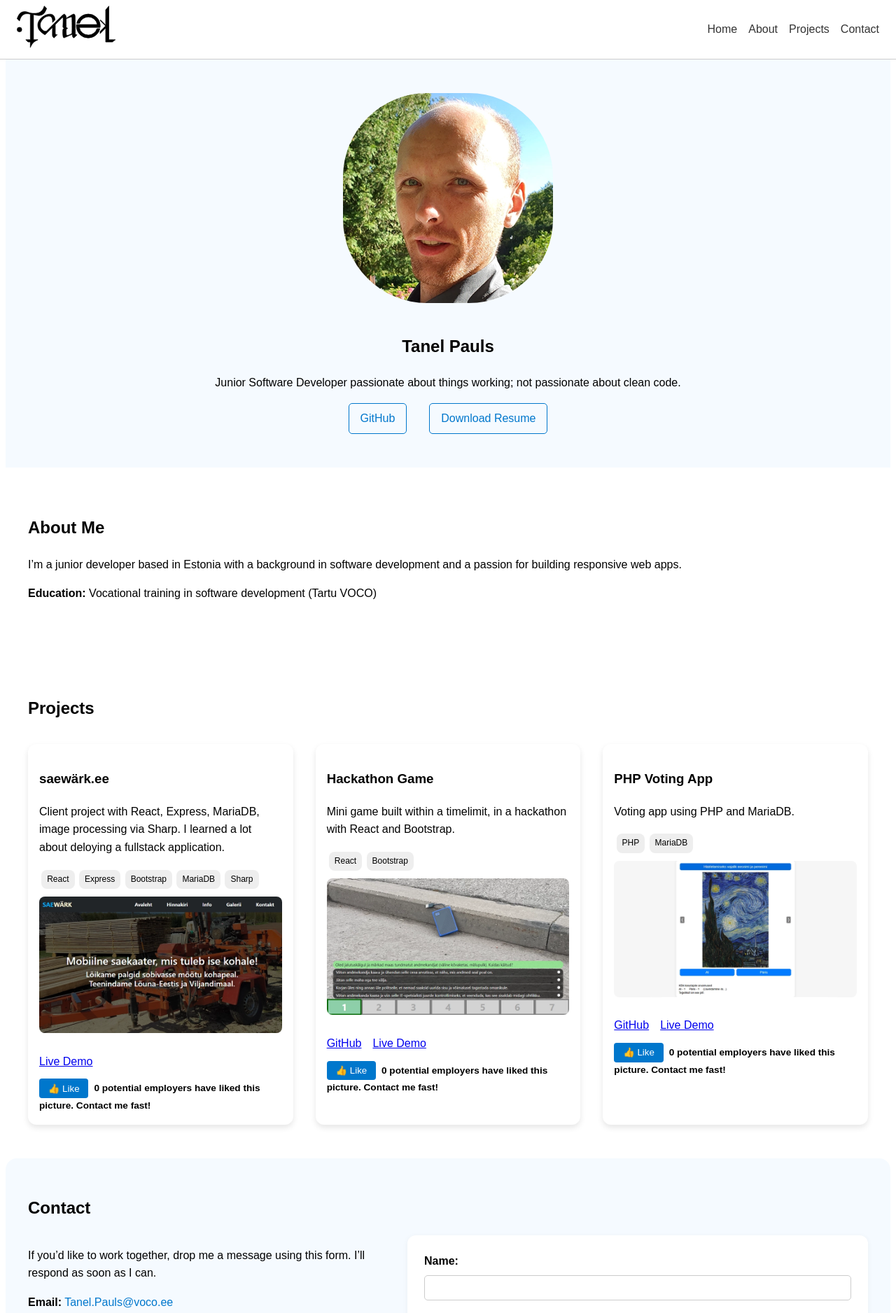
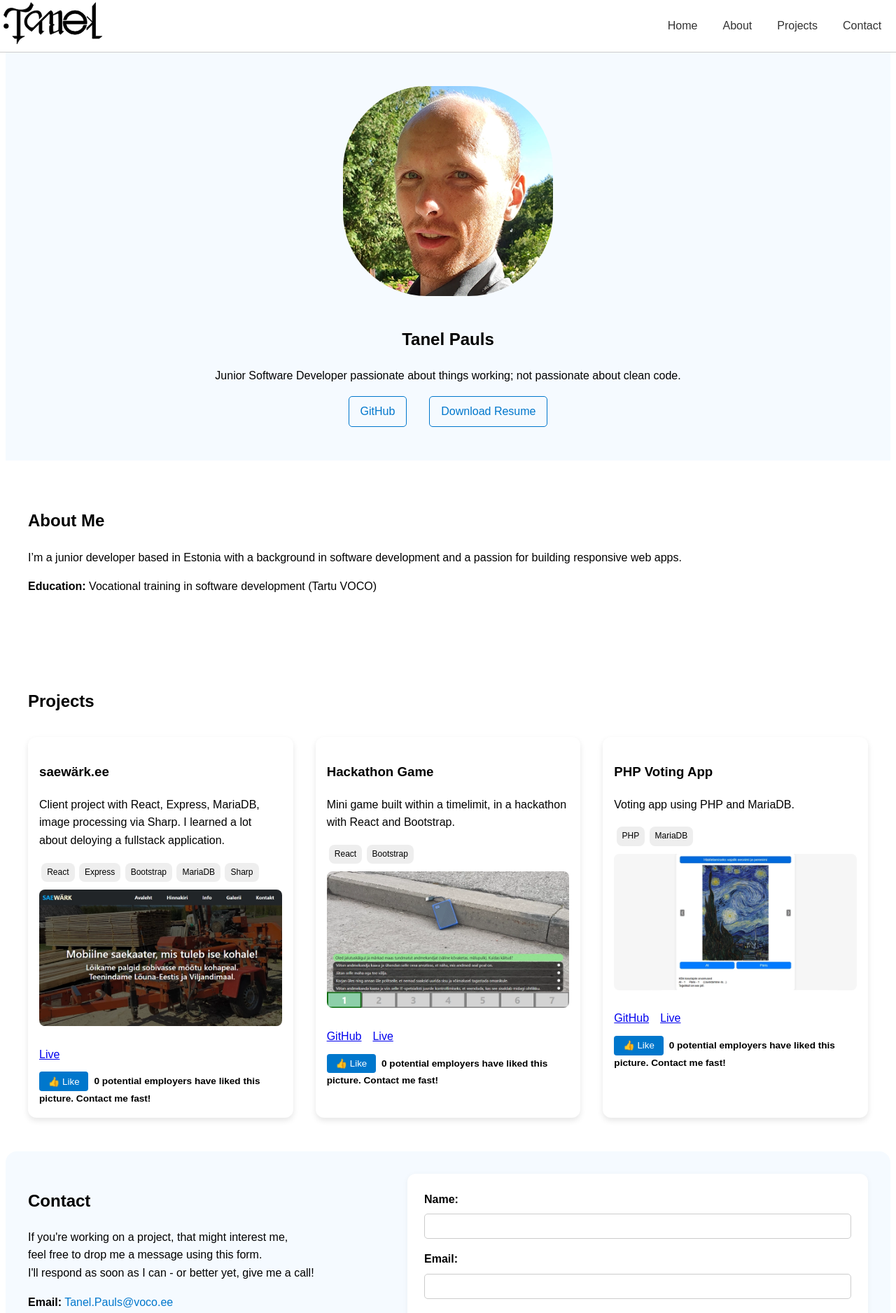
Before and after one commit to TanelPauls/portfolio, a React (Vite) app: page / in a window 1280 px wide. Shown: the top 1876 px of the page at 70% size. Built offline with nearby package versions, Linux system fonts and the light colour scheme; no server answers.

Commit message:
changed navlinks

```diff
--- a/src/App.jsx
+++ b/src/App.jsx
@@ -53,7 +53,6 @@ function App() {
         <Projects />
 
         <section id="contact" className="section contact">
-          <h2>Contact</h2>
           <ContactForm />
         </section>
       </main>
--- a/src/ContactForm.jsx
+++ b/src/ContactForm.jsx
@@ -43,9 +43,11 @@ const ContactForm = () => {
   return (
     <div className="contact-layout">
       <div className="contact-info">
+        <h2>Contact</h2>
         <p>
-          If you’d like to work together, drop me a message using this form.
-          I’ll respond as soon as I can.
+          If you're working on a project, that might interest me,<br></br> feel
+          free to drop me a message using this form.<br></br>I'll respond as
+          soon as I can - or better yet, give me a call!
         </p>
         <p>
           <strong>Email:</strong>{" "}
--- a/src/ProjectCard.jsx
+++ b/src/ProjectCard.jsx
@@ -24,7 +24,7 @@ const ProjectCard = ({ project, index, likeCount, onLike, onOpenModal }) => {
           </a>
         )}
         <a href={project.live} target="_blank" rel="noopener noreferrer">
-          Live Demo
+          Live
         </a>
       </div>
 
--- a/src/styles.css
+++ b/src/styles.css
@@ -11,7 +11,7 @@ body {
   display: flex;
   justify-content: space-between;
   align-items: center;
-  padding: 0.5rem 1.5rem;
+  padding: 0rem 0.3rem;
   border-bottom: 1px solid #ccc;
   z-index: 1000;
 }
@@ -32,17 +32,21 @@ body {
 .nav-links {
   list-style: none;
   display: flex;
-  gap: 1rem;
+  gap: 0.25rem;
 }
 
 .nav-links a {
+  display: block; /* makes the whole area clickable */
+  padding: 0.5rem 1rem; /* adds clickable space around text */
   text-decoration: none;
   color: #333;
-  transition: color 0.2s ease;
+  border-radius: 0.5rem;
+  transition: background 0.2s ease, color 0.2s ease;
 }
 
 .nav-links a:hover {
-  color: #0077cc;
+  background: #f5faff; /* hero background color */
+  color: #044b7e;
   text-decoration: underline;
 }
 
```
Also changed, not shown: 5 other files (tests, documents, lock files or other folders).
